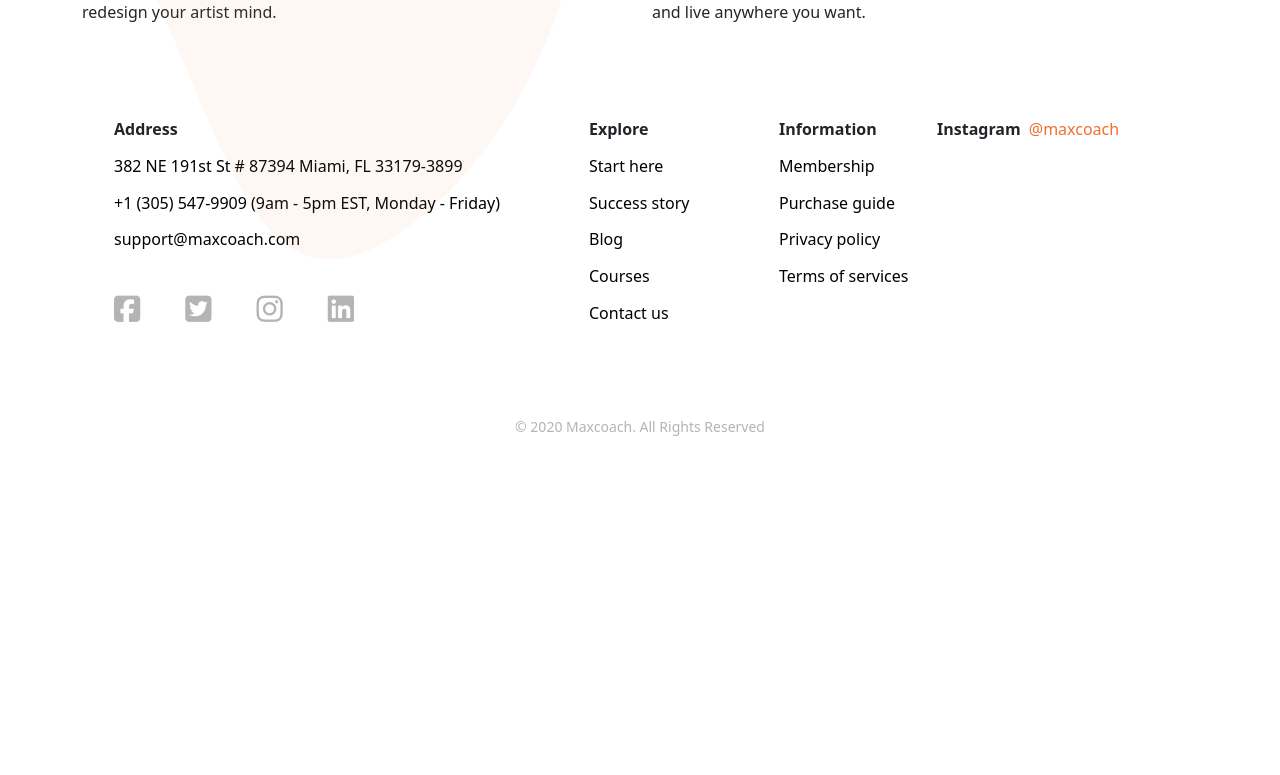
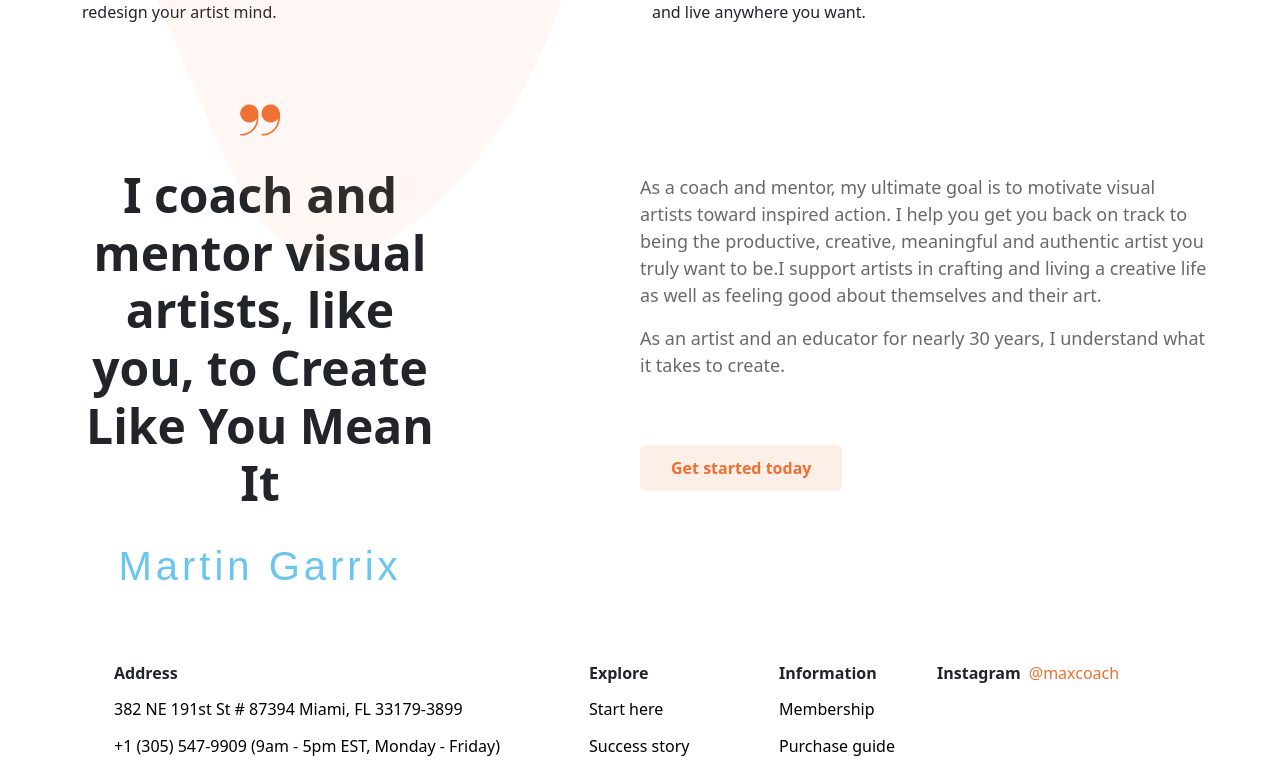
Before and after one commit to BeneArp/proj-html-vuejs, a Vue app: page / in a window 1280 px wide. Shown: the part 1216-1991 px from the top of the page. Before the commit the page ends 1653 px from the top, so only its background shows below. Built offline with nearby package versions, Linux system fonts and the light colour scheme; a web font is replaced by a local one.

Commit message:
feat: add component for martin garrix quote

```diff
--- a/src/components/JumbotronAppHome.vue
+++ b/src/components/JumbotronAppHome.vue
@@ -100,6 +100,7 @@ export default {
 // import font titolo
 // @import url('https://fonts.googleapis.com/css2?family=Bad+Script&display=swap');
     section {
+        background-color: $light-grey;
 
         .row {
             height: 600px;
@@ -135,12 +136,14 @@ export default {
 
                 #artist-shape-01{
                     width: 45%;
+                    height: 600px;
                     position: absolute;
                     right: 3%;
                     top: 0;
 
                     img {
                         max-width: 100%;
+                        max-height: 100%;
                     }
 
                 }
--- /dev/null
+++ b/src/components/MartinGarrixAppHome.vue
@@ -0,0 +1,101 @@
+<script>
+export default {
+    name: 'MartinGarrixAppHome.vue',
+}
+
+</script>
+
+
+<template>
+    <section class="container-fluid">
+
+        <div class="container-md">
+
+            <div class="row justify-content-between">
+
+                <!-- contenuto sinistra -->
+                <div class="col-4 text-center">
+
+                    <div class="quote-img">
+                        <img src="../assets/images/artist-quote-icon.png" alt="virgolette">
+
+                    </div>
+
+                    <h2 id="main-title">
+                        I coach and mentor visual artists, like you, to Create Like You Mean It
+                    </h2>
+
+                    <h2 id="styled-title">
+                        Martin Garrix
+                    </h2>
+                </div>
+
+                <!-- contenuto destra -->
+                <div class="col-6">
+                    <p>
+                        As a coach and mentor, my ultimate goal is to motivate visual artists toward inspired action. I help you get you back on track to being the productive, creative, meaningful and authentic artist you truly want to be.I support artists in crafting and living a creative life as well as feeling good about themselves and their art.
+                    </p>
+
+                    <p>
+                        As an artist and an educator for nearly 30 years, I understand what it takes to create.
+                    </p>
+
+                    <button type="button" class="btn btn-primary">Get started today</button>
+
+                </div>
+
+            </div>
+
+        </div>
+
+    </section>
+</template>
+
+
+<style lang="scss" scoped>
+
+@use '../styles/partials/variables' as *;
+
+.container-md {
+    margin-bottom: 50px;
+
+    .col-4 {
+        #main-title {
+            font-size: 48px;
+            margin: 30px 0;
+            font-weight: bolder;
+        }
+
+        #styled-title {
+            color: $light-blue;
+            font-family: Rossela Signature Font Demo, sans-serif;
+            letter-spacing: 0.1em;
+            font-size: 40px;
+        }
+    }
+
+    .col-6 {
+        padding: 70px 0;
+
+        p {
+            font-size: 18px;
+            color: #696969;
+        }
+
+        .btn-primary {
+            background-color: rgb(252, 239, 232);
+            color: $orange;
+            padding:10px 30px;
+            font-weight: bold;
+            margin-top: 50px;
+            border-color:  rgb(252, 239, 232);
+
+            &:hover {
+                background-color: $orange;
+                border-color: $orange;
+                color: white;
+            }
+        }
+    }
+}
+</style>
--- a/src/pages/AppHome.vue
+++ b/src/pages/AppHome.vue
@@ -1,13 +1,16 @@
 <script>
 
 import JumbotronAppHome from '../components/JumbotronAppHome.vue';
-import ArtistCoachingAppHome from '../components/ArtistCoachingAppHome.vue'
+import ArtistCoachingAppHome from '../components/ArtistCoachingAppHome.vue';
+import MartinGarrixAppHome from '../components/MartinGarrixAppHome.vue';
+
 
 export default {
     name: 'AppHome',
     components: {
         JumbotronAppHome,
         ArtistCoachingAppHome,
+        MartinGarrixAppHome,
     }
 }
 
@@ -18,6 +21,7 @@ export default {
 
 <JumbotronAppHome />
 <ArtistCoachingAppHome/>
+<MartinGarrixAppHome />
 </template>
 
 
```
